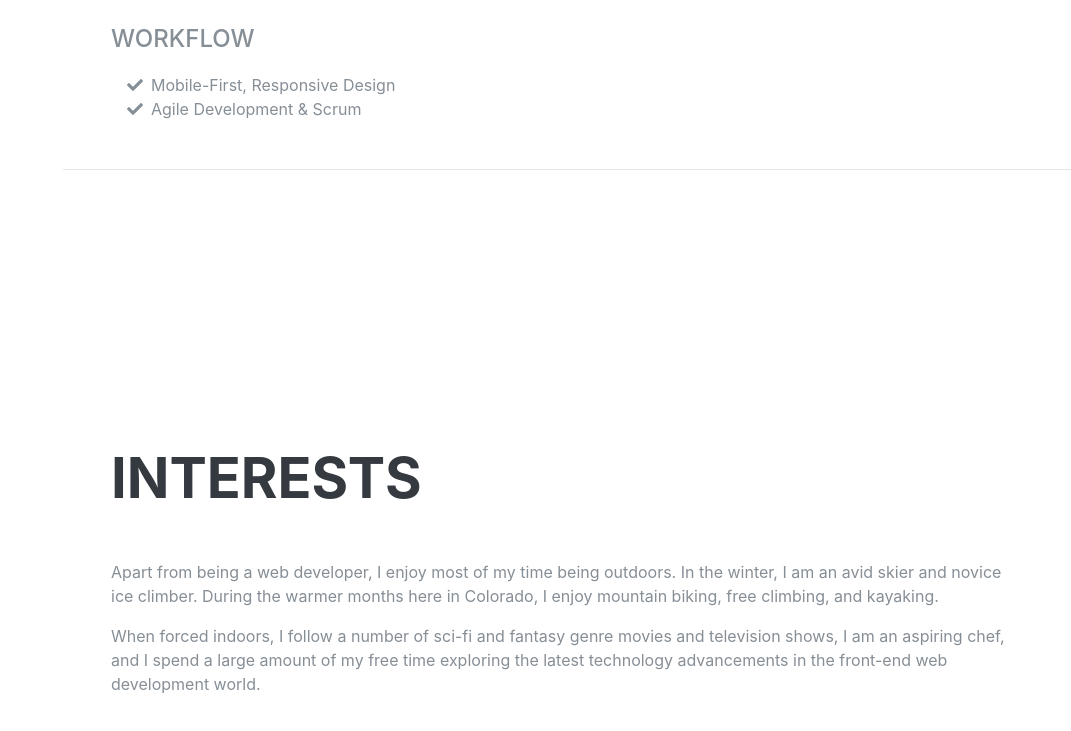
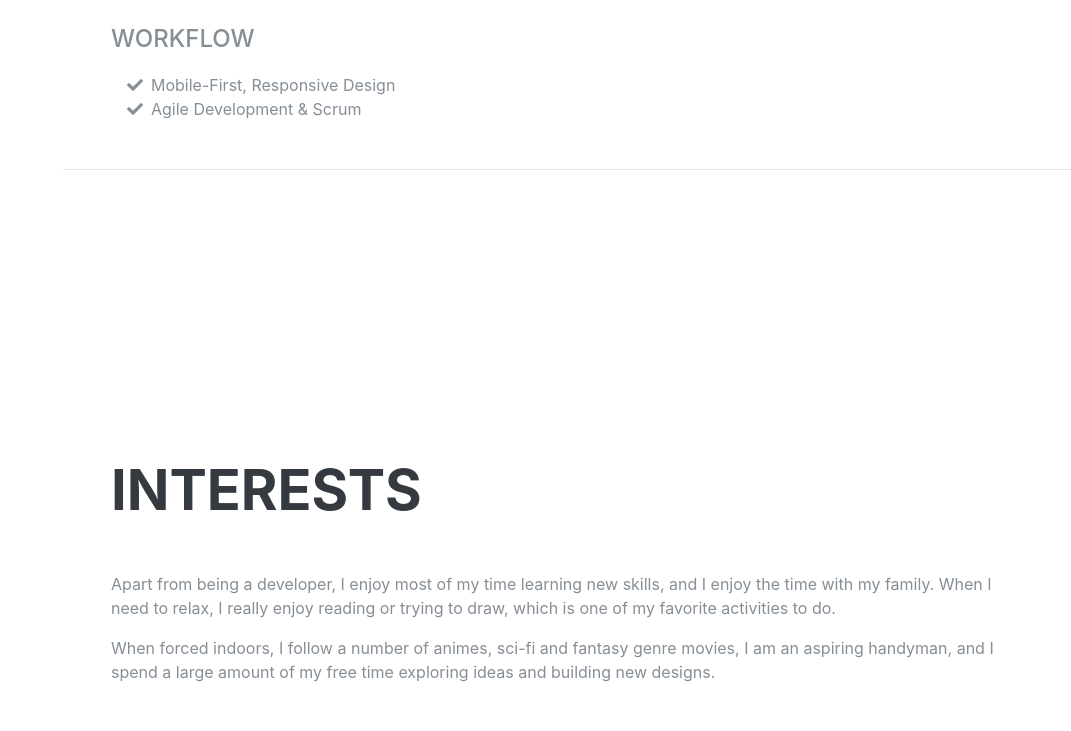
Before and after one commit to ViniciusOliveiraAndrade/ViniciusOliveiraAndrade.github.io, a plain HTML site: page index.html in a window 1280 px wide. Shown: the part 3177-3908 px from the top of the page, without its empty margins (209-1280 px from the left). Drawn offline with Linux system fonts and the light colour scheme; a web font is replaced by a local one.

Commit message:
added Interets

```diff
--- a/index.html
+++ b/index.html
@@ -286,12 +286,10 @@
     <section class="resume-section p-3 p-lg-5 d-flex align-items-center" id="interests">
         <div class="w-100">
             <h2 class="mb-5">Interests</h2>
-            <p>Apart from being a web developer, I enjoy most of my time being outdoors. In the winter, I am an avid
-                skier and novice ice climber. During the warmer months here in Colorado, I enjoy mountain biking, free
-                climbing, and kayaking.</p>
-            <p class="mb-0">When forced indoors, I follow a number of sci-fi and fantasy genre movies and television
-                shows, I am an aspiring chef, and I spend a large amount of my free time exploring the latest technology
-                advancements in the front-end web development world.</p>
+            <p>Apart from being a developer, I enjoy most of my time learning new skills, and I enjoy the time with my family.
+              When I need to relax, I really enjoy reading or trying to draw, which is one of my favorite activities to do.</p>
+            <p class="mb-0">When forced indoors, I follow a number of animes, sci-fi and fantasy genre movies, I am an aspiring handyman,
+              and I spend a large amount of my free time exploring ideas and building new designs.</p>
         </div>
     </section>
 
```
